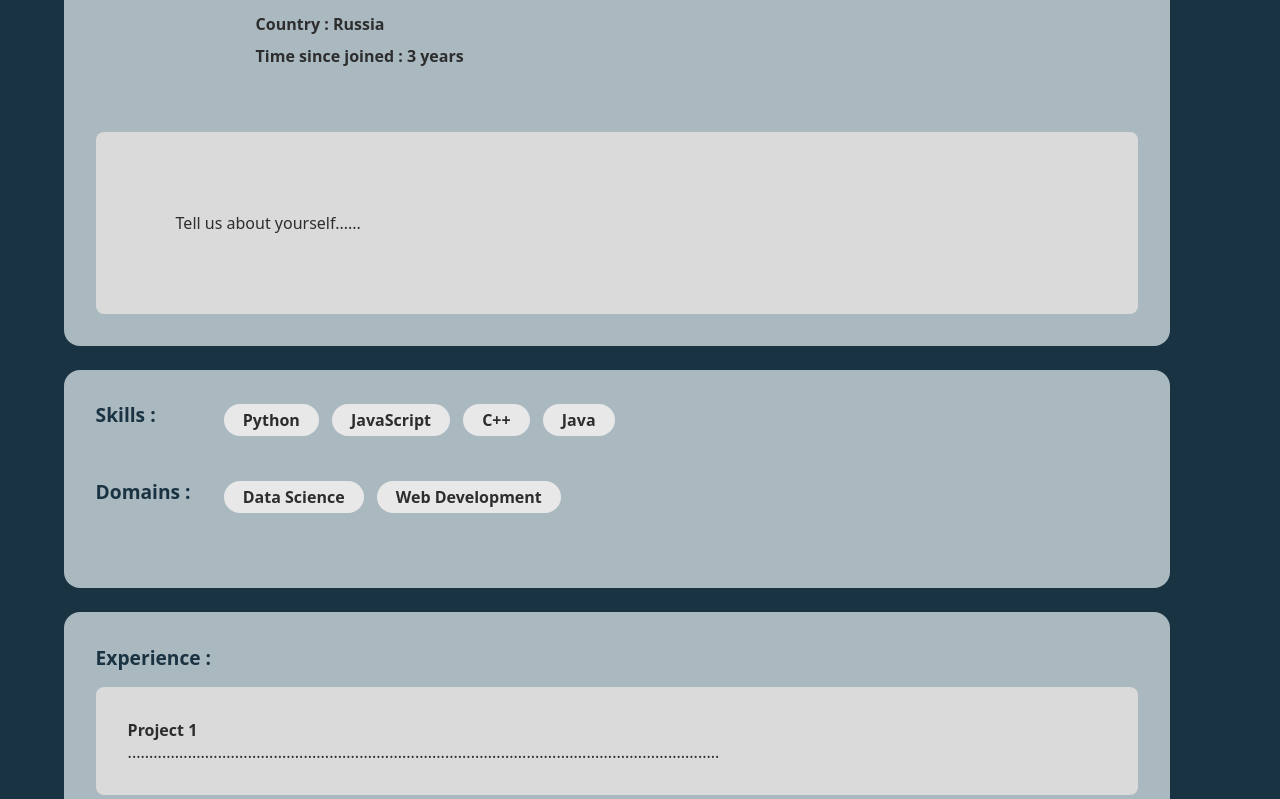
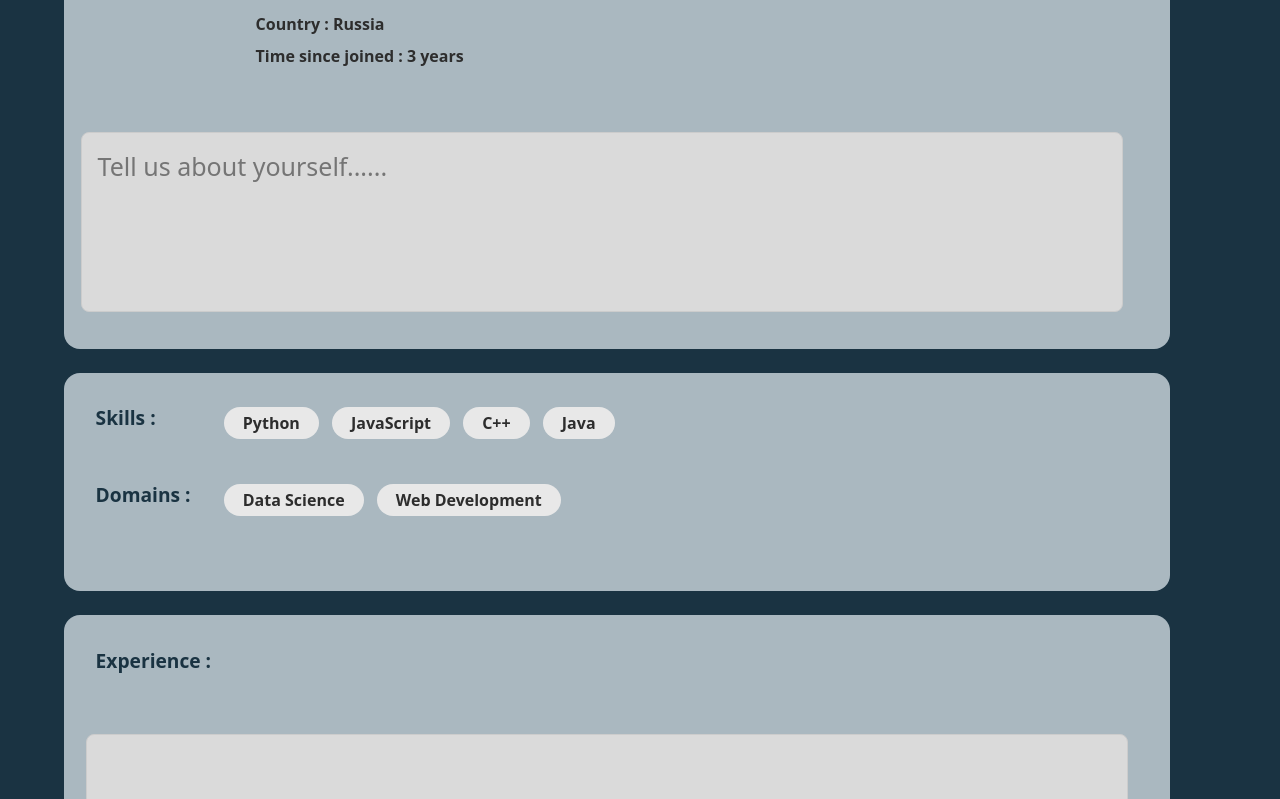
Before and after one commit to darkemperor-7791/project-lancers-frontend-, a React (Vite) app: page /setpf in a window 1280 px wide. Shown: the part 361-1160 px from the top of the page. Built offline with nearby package versions, Linux system fonts and the light colour scheme.

Commit message:
Added hook for auto-expanding textboxes basedon the input and it's length provided by the user

```diff
--- a/src/Pages/settings_profile.jsx
+++ b/src/Pages/settings_profile.jsx
@@ -1,11 +1,18 @@
 import React from "react";
 import "../styles/settings_profile.css";
 import { Pencil } from "lucide-react";
+import useAutoResizeTextarea from "../hooks/useAutoResizeTextarea"; // ✅ ADDED
 
 export default function SettingsProfile({ isSidebarOpen }) {
+
+  // ✅ ADDED: call the hook
+  const { textareaRef, handleInput } = useAutoResizeTextarea();
+
   return (
     <div
-      className={`app-container settings-profile-page ${isSidebarOpen ? "settings-sidebar-open" : "settings-sidebar-closed"}`}
+      className={`app-container settings-profile-page ${
+        isSidebarOpen ? "settings-sidebar-open" : "settings-sidebar-closed"
+      }`}
       style={{ paddingTop: "130px" }}
     >
       {/* Removed internal header — global NavBar handles everything */}
@@ -48,13 +55,18 @@
                   <p>Date of Birth : 14 / 03 / 1998</p>
                   <p>Country : Russia</p>
                   <p><strong>Time since joined :</strong> 3 years</p>
-
-                  </div>
                 </div>
               </div>
+            </div>
 
-            <div className="bio-box">
-              <p>Tell us about yourself......</p>
+            {/* ✅ ONLY THIS TEXTAREA WAS TOUCHED */}
+            <div>
+              <textarea
+                ref={textareaRef}          // ✅ ADDED
+                onInput={handleInput}      // ✅ ADDED
+                className="bio-box"
+                placeholder="Tell us about yourself......"
+              />
             </div>
           </section>
 
@@ -85,10 +97,12 @@
             <span className="Add Projects +"></span>
 
             <div className="project-box">
-              <h4 className="project-title">Project 1</h4>
-              <p className="project-desc">
-                ..........................................................................................................................................
-              </p>
+              <textarea
+                ref={textareaRef}          // ✅ ADDED
+                onInput={handleInput}      // ✅ ADDED
+                className="bio-box"
+                placeholder = "Project 1 : ................ "
+              />
             </div>
           </section>
 
--- /dev/null
+++ b/src/hooks/useAutoResizeTextarea.js
@@ -0,0 +1,21 @@
+import { useRef } from "react";
+
+function useARTA() {                        /*AutoResizeTextArea = ARTA*/
+                                            /*made to make the textboxes flexible as per the user input and not require any scrollbar to look for long text inputs.*/
+  const textareaRef = useRef(null);
+
+  const handleInput = () => {
+    const textarea = textareaRef.current;
+    if (!textarea) return;
+
+    textarea.style.height = "auto";
+    textarea.style.height = textarea.scrollHeight + "px";
+  };
+
+  return {
+    textareaRef,
+    handleInput
+  };
+}
+
+export default useARTA;
--- a/src/styles/settings_profile.css
+++ b/src/styles/settings_profile.css
@@ -244,8 +244,19 @@
 .bio-box {
   background: var(--inner-bg);
   margin-top: 60px;
-  padding: 5rem;
+  padding: 16px;
   border-radius: 0.5rem;
+  width: 100%;
+  min-height: 180px;
+  border: 1px solid #ccc;
+  outline: none;
+  margin-left : -15px;
+
+  font-size: 25px;
+  font-family: inherit;
+
+  overflow : hidden;
+  resize: none;
 }
 
 /* SKILLS */
@@ -280,10 +291,23 @@
 
 /* EXPERIENCE */
 .project-box {
-  margin-top: 16px;
-  background: var(--inner-bg);
-  padding: 2rem;
+ background: var(--inner-bg);
+  margin-top: 60px;
+  padding: 16px;
   border-radius: 0.5rem;
+  width: 100%;
+  min-height: 180px;
+
+  border: 1px solid #ccc;
+  outline: none;
+
+  margin-left : -10px;
+
+  font-size: 25px;
+  font-family: inherit;
+
+  overflow : hidden;
+  resize: none;
 }
 
 /* HIDDEN SIDEBAR */
```
